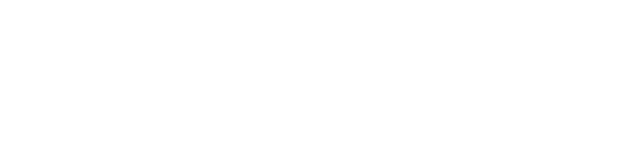
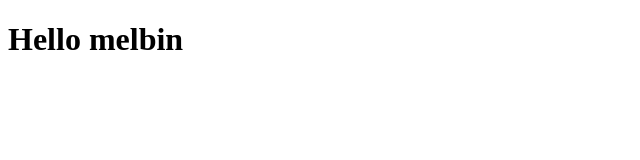
Before and after one commit to melbinjacob/Melbin.space, a plain HTML site: page index.html in a window 1280 px wide. Shown: the whole page, without its empty margins (0-640 px from the left). Drawn offline with Linux system fonts and the light colour scheme.

Commit message:
Added h1

```diff
--- a/index.html
+++ b/index.html
@@ -7,6 +7,7 @@
     <title>Document</title>
 </head>
 <body>
+    <h1>Hello melbin</h1>
 
 </body>
 </html>
```
